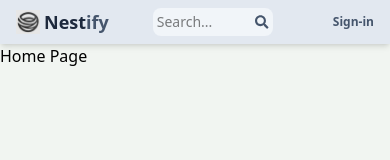
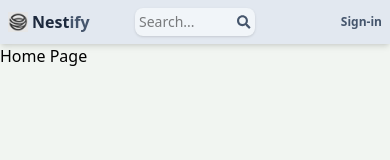
Before and after one commit to AdityaKaz/real-estate-app, a React (Vite) app in the folder client/: page / in a window 390 px wide. Shown: the top 160 px of the page. Built offline with nearby package versions, Linux system fonts and the light colour scheme.

Commit message:
fixed header UI

```diff
--- a/client/src/components/Header.jsx
+++ b/client/src/components/Header.jsx
@@ -5,29 +5,34 @@ import { Link } from "react-router-dom";
 const Header = () => {
   return (
     <header className="bg-slate-200 shadow-md">
-      <div className="flex justify-between items-center p-2 px-4 lg:p-3 lg:px-10 w-full">
-        <Link to="/">
-          <div className="flex items-center cursor-pointer">
+      <div
+        className="grid grid-cols-3 items-center
+                      py-2 px-2 sm:px-4 lg:py-3 lg:px-10 w-full"
+      >
+        <Link to="/" className="flex items-center">
           <img
             src={NestIcon}
             alt="Nest Logo"
-              className="h-6 w-6 mr-1 lg:h-9 lg:w-9 lg:mr-2"
+            className="h-5 w-5 mr-1 sm:h-6 sm:w-6 lg:h-9 lg:w-9 lg:mr-2"
           />
-            <h1 className="font-extrabold text-lg flex lg:text-2xl">
+          <h1 className="font-extrabold text-base sm:text-lg lg:text-2xl">
             <span className="text-slate-800">Nest</span>
             <span className="text-slate-600">ify</span>
           </h1>
-          </div>
         </Link>
-        <form className="bg-slate-100 p-1 rounded-lg flex items-center w-full max-w-[120px] sm:max-w-[200px] md:max-w-[300px] lg:max-w-[400px] xl:max-w-[600px] lg:p-1.5">
+
+        <form className="justify-self-center w-full max-w-[120px] sm:max-w-[200px] md:max-w-[300px] lg:max-w-[400px] xl:max-w-[600px]">
+          <div className="flex items-center bg-slate-100 p-1 rounded-lg shadow">
             <input
               type="text"
               placeholder="Search..."
               className="bg-transparent focus:outline-none w-full text-sm lg:text-base"
             />
             <FaSearch className="text-slate-600 ml-1 text-base lg:text-xl" />
+          </div>
         </form>
-        <ul className="flex gap-2 text-xs sm:text-sm lg:gap-4 lg:text-base">
+
+        <ul className="flex gap-2 text-xs sm:text-sm lg:gap-4 lg:text-base justify-self-end">
           <Link to="/">
             <li className="hidden sm:inline text-slate-600 hover:text-slate-900 cursor-pointer font-bold">
               Home
```
Lines whose indentation alone changed are shown as unchanged.
